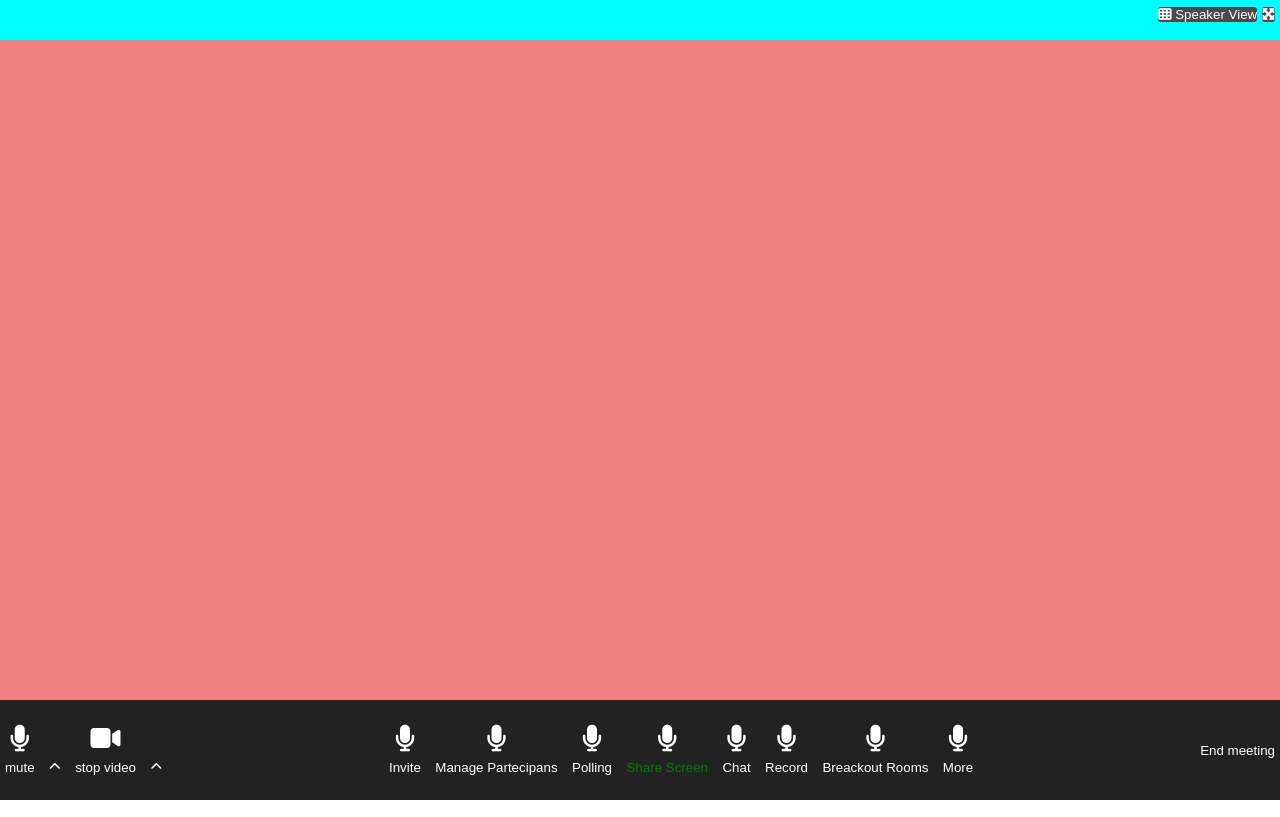
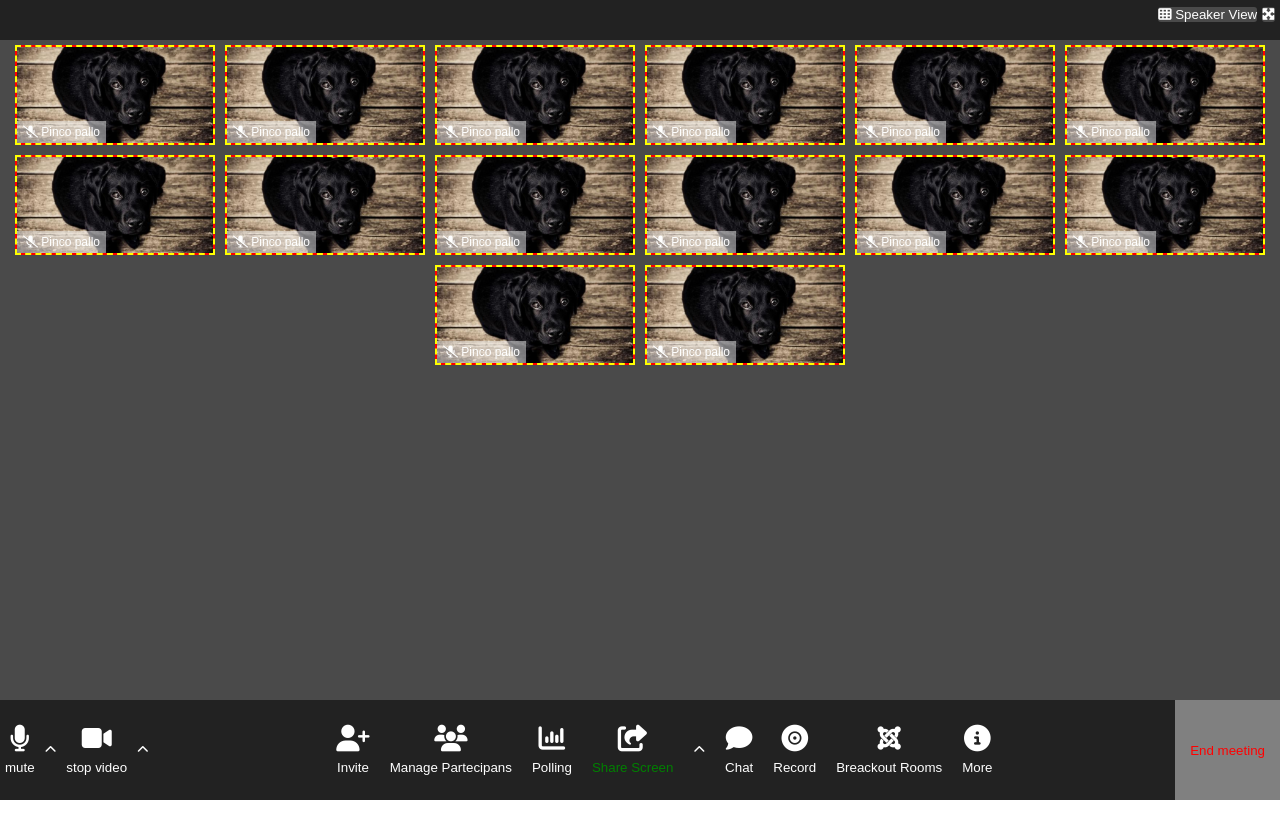
Before and after one commit to FraPassa2002/html-css-zoom, a plain HTML site: page index.html in a window 1280 px wide. Drawn offline with Linux system fonts and the light colour scheme.

Commit message:
esercizio completato

```diff
--- a/css/style.css
+++ b/css/style.css
@@ -22,6 +22,7 @@ header {
     height: 40px;
     text-align: right;
     padding: 5px;
+    background-color: #222;
 }
 
 header button {
@@ -38,9 +39,42 @@ header button {
 */
 main {
     height: calc(100vh - 140px);
+    background-color: #4a4a4a;
 
 }
 
+.cameras {
+    height: 100%;
+    display: flex;
+    flex-wrap: wrap;
+    align-content: flex-start;
+    justify-content: center;
+}
+
+ main .cameras > div {
+    /* width: calc(100% / 8); */
+    margin: 5px;
+    width: 250px;
+    height: 150px;
+    color: white;
+    position: relative;
+}
+
+main img {
+    display: block;
+    width: 100%;
+    height: 100%;
+    object-fit: cover;
+}
+
+.cameras > div > span {
+    position: absolute;
+    bottom: 0;
+    left: 0;
+    background-color: rgba(236, 236, 236, 0.5);
+    padding: 4px 6px;
+    font-size: 0.75em;
+}
 
 
 
@@ -52,6 +86,7 @@ footer {
     background-color: #222;
     display: flex;
     justify-content: space-between;
+    z-index: 1;
 }
 
 footer > div > * {
@@ -73,8 +108,18 @@ footer button > div {
     color: green;
 }
 
+footer > div {
+    display: flex;
+}
+
 #end-meeting-button {
+padding: 15px;
+background-color: gray;
+color: red;
+}
 
+footer .center > *{
+    padding: 10px;
 }
 
 
@@ -87,12 +132,27 @@ footer button > div {
     height: 100px;
 } */
 
-.debug header {
+/* .debug header {
     background-color: aqua;
+} */
+/* .debug  main .cameras{
+    background-color: lightcoral;
+} */
+
+.debug  main .cameras > div{
+    height: 100px;
+    width: 200px;
+    background-color: red;
+    border: 2px dashed yellow;
 }
-.debug  main {
-    background-color: lightcoral;
-}
+
+
+/* .debug  main {
+    background-color: aqua;
+} */
+
+
+
 /* .debug  footer {
     background-color: green;
 } */
--- a/index.html
+++ b/index.html
@@ -27,6 +27,137 @@
         </header>
 
         <main>
+
+            <div class="cameras">
+
+                <div>
+
+                    <img src="./img/cam2.jpg" alt="">
+                    <span>
+                        <i class="fa-solid fa-microphone-slash"></i> Pinco pallo
+                    </span>
+
+                </div>
+
+                <div>
+
+                    <img src="./img/cam2.jpg" alt="">
+                    <span>
+                        <i class="fa-solid fa-microphone-slash"></i> Pinco pallo
+                    </span>
+
+                </div>
+
+                <div>
+
+                    <img src="./img/cam2.jpg" alt="">
+                    <span>
+                        <i class="fa-solid fa-microphone-slash"></i> Pinco pallo
+                    </span>
+
+                </div>
+
+                <div>
+
+                    <img src="./img/cam2.jpg" alt="">
+                    <span>
+                        <i class="fa-solid fa-microphone-slash"></i> Pinco pallo
+                    </span>
+
+                </div>
+
+                <div>
+
+                    <img src="./img/cam2.jpg" alt="">
+                    <span>
+                        <i class="fa-solid fa-microphone-slash"></i> Pinco pallo
+                    </span>
+
+                </div>
+
+                <div>
+
+                    <img src="./img/cam2.jpg" alt="">
+                    <span>
+                        <i class="fa-solid fa-microphone-slash"></i> Pinco pallo
+                    </span>
+
+                </div>
+
+                <div>
+
+                    <img src="./img/cam2.jpg" alt="">
+                    <span>
+                        <i class="fa-solid fa-microphone-slash"></i> Pinco pallo
+                    </span>
+
+                </div>
+
+                <div>
+
+                    <img src="./img/cam2.jpg" alt="">
+                    <span>
+                        <i class="fa-solid fa-microphone-slash"></i> Pinco pallo
+                    </span>
+
+                </div>
+
+                <div>
+
+                    <img src="./img/cam2.jpg" alt="">
+                    <span>
+                        <i class="fa-solid fa-microphone-slash"></i> Pinco pallo
+                    </span>
+
+                </div>
+
+                <div>
+
+                    <img src="./img/cam2.jpg" alt="">
+                    <span>
+                        <i class="fa-solid fa-microphone-slash"></i> Pinco pallo
+                    </span>
+
+                </div>
+
+                <div>
+
+                    <img src="./img/cam2.jpg" alt="">
+                    <span>
+                        <i class="fa-solid fa-microphone-slash"></i> Pinco pallo
+                    </span>
+
+                </div>
+
+                <div>
+
+                    <img src="./img/cam2.jpg" alt="">
+                    <span>
+                        <i class="fa-solid fa-microphone-slash"></i> Pinco pallo
+                    </span>
+
+                </div>
+
+                <div>
+
+                    <img src="./img/cam2.jpg" alt="">
+                    <span>
+                        <i class="fa-solid fa-microphone-slash"></i> Pinco pallo
+                    </span>
+
+                </div>
+
+                <div>
+
+                    <img src="./img/cam2.jpg" alt="">
+                    <span>
+                        <i class="fa-solid fa-microphone-slash"></i> Pinco pallo
+                    </span>
+
+                </div>
+
+
+            </div>
 
         </main>
 
@@ -70,7 +201,7 @@
 
                 <button class="">
 
-                    <i class="fa-solid fa-microphone fa-2x"></i>
+                    <i class="fa-solid fa-user-plus fa-2x"></i>
 
                     <div>
                         Invite
@@ -80,7 +211,7 @@
 
                 <button class="">
 
-                    <i class="fa-solid fa-microphone fa-2x"></i>
+                    <i class="fa-solid fa-users fa-2x"></i>
 
                     <div>
                         Manage Partecipans
@@ -90,7 +221,7 @@
 
                 <button class="">
 
-                    <i class="fa-solid fa-microphone fa-2x"></i>
+                    <i class="fa-solid fa-chart-column fa-2x"></i>
 
                     <div>
                         Polling
@@ -100,7 +231,7 @@
 
                 <button class="">
 
-                    <i class="fa-solid fa-microphone fa-2x"></i>
+                    <i class="fa-solid fa-share-from-square fa-2x"></i>
 
                     <div id="share-icon">
                         Share Screen
@@ -110,7 +241,13 @@
 
                 <button class="">
 
-                    <i class="fa-solid fa-microphone fa-2x"></i>
+                    <i class="fa-solid fa-chevron-up fa-sm"></i>
+
+                </button>
+
+                <button class="">
+
+                    <i class="fa-solid fa-comment fa-2x"></i>
 
                     <div>
                         Chat
@@ -120,7 +257,7 @@
 
                 <button class="">
 
-                    <i class="fa-solid fa-microphone fa-2x"></i>
+                    <i class="fa-solid fa-record-vinyl fa-2x"></i>
 
                     <div>
                         Record
@@ -130,7 +267,7 @@
 
                 <button class="">
 
-                    <i class="fa-solid fa-microphone fa-2x"></i>
+                    <i class="fa-brands fa-joomla fa-2x"></i>
 
                     <div>
                         Breackout Rooms
@@ -140,7 +277,7 @@
 
                 <button class="">
 
-                    <i class="fa-solid fa-microphone fa-2x"></i>
+                    <i class="fa-solid fa-circle-info fa-2x"></i>
 
                     <div>
                         More
```
Also changed, not shown: img/cam2.jpg (added).
